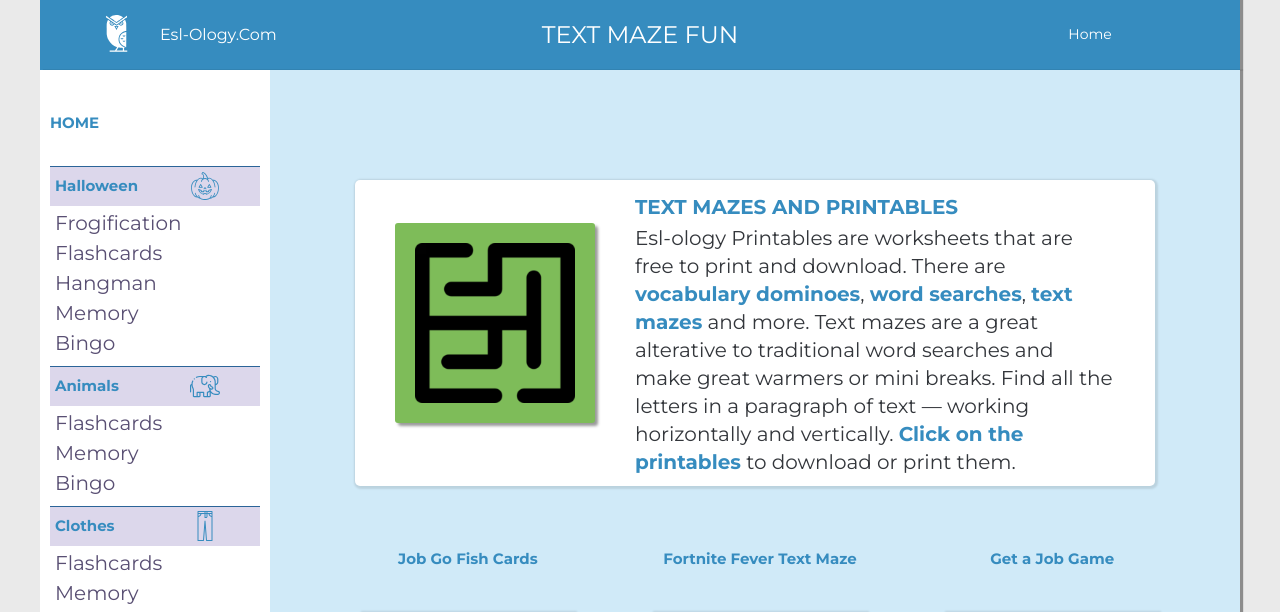
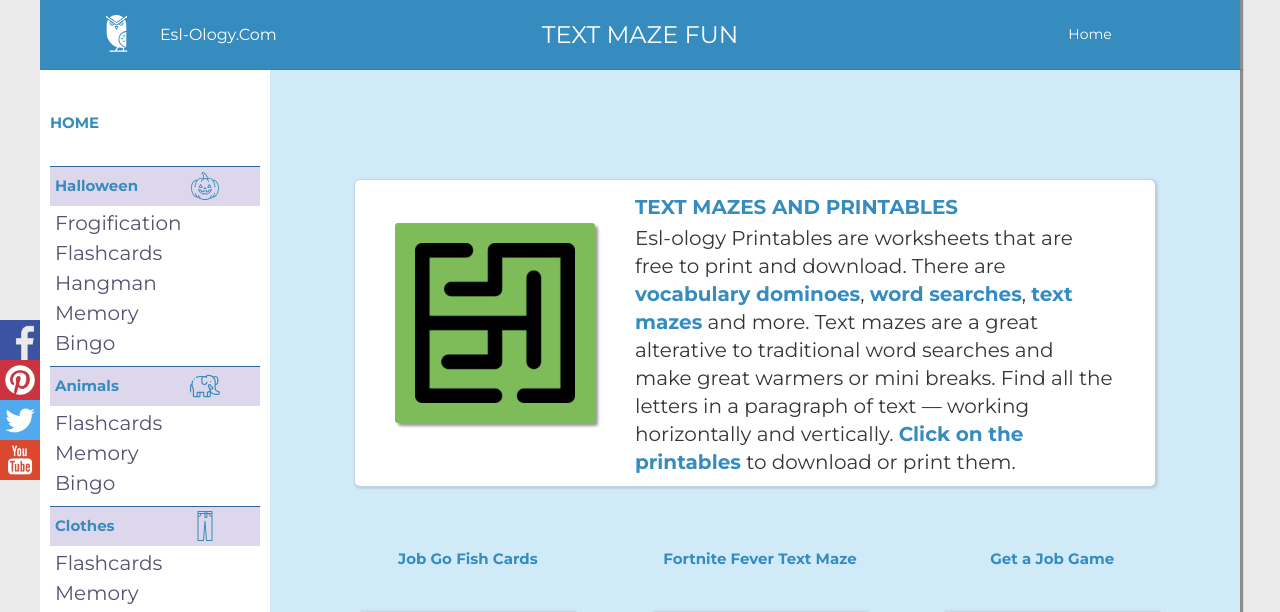
Before and after one commit to Dugsteer/Search-page, a PHP site: page / in a window 1280 px wide. Shown: the top 612 px of the page. Run offline with PHP 8.4, Linux system fonts and the light colour scheme.

Commit message:
PHP-ified

```diff
--- /dev/null
+++ b/css/social.css
@@ -0,0 +1,49 @@
+.social {
+  position: fixed;
+  display: flex;
+  flex-direction: column;
+  bottom: 50%;
+  transform: translateY(50%);
+  left: 0;
+  padding: 0;
+  margin: 0;
+  z-index: 1000;
+}
+
+.social-item {
+  width: 40px;
+  height: 40px;
+}
+
+.social-item:hover {
+  opacity: 0.9;
+  width: 42px;
+}
+
+.social-item img {
+  width: 100%;
+  cursor: pointer;
+}
+
+.social-item a {
+  padding: 0;
+  margin: 0;
+  text-decoration: none;
+  display: block;
+}
+
+@media screen and (max-width: 50em) {
+  .social {
+    bottom: 0;
+    left: 0;
+    transform: translateX(0%);
+  }
+  .social-item {
+    width: 30px;
+    height: 30px;
+  }
+  .social-item:hover {
+    width: 32px;
+    height: 32px;
+  }
+}
--- a/index.html
+++ b/index.php
@@ -14,14 +14,55 @@
     <title>Esl-ology Printables</title>
     <link rel="icon" type="image/png" href="favicon.png" ; />
     <link rel="stylesheet" href="./css/styles.css" />
+      <link rel="stylesheet" href="css/social.css">
 
        <script data-ad-client="ca-pub-6192312197226967" async src="https://pagead2.googlesyndication.com/pagead/js/adsbygoogle.js"></script>
     <script async src="https://pagead2.googlesyndication.com/pagead/js/adsbygoogle.js?client=ca-pub-6192312197226967"
      crossorigin="anonymous"></script>
-    <script src="csi.min.js"></script>
+    <!-- <script src="csi.min.js"></script> -->
   </head>
   <body>
 
+        <div class="social">
+        <div class="social-item">
+            <a href="#"
+        onclick="
+          window.open(
+            'https://www.facebook.com/sharer/sharer.php?u=https://esl-ology.com',
+            'facebook-share-dialog',
+            'width=626,height=436');
+          return false;">
+            <img src="img/social/facebook.webp">
+            </a>
+        </div>
+        <div class="social-item">
+                <a href="#"
+        onclick="
+          window.open(
+          'https://pinterest.com/pin/create/button/?url=http://esl-ology.com&media=https://esl-ology.com/img/london.png&description=Esl-ology.com%20Free%20fun%20tools%20for%20ESL%20teachers%20and%20students%20to%20use%20online.',
+              'pinterest-share-dialog',
+                'width=626,height=436');
+              return false;">
+            <img src="img/social/pinterest.webp">
+                    </a>
+            </div>
+            <div class="social-item">
+                    <a href="#"
+            onclick="
+              window.open(
+          'https://twitter.com/intent/tweet?url=http://esl-ology.com&text=Esl-ology.com%20Free%20fun%20tools%20for%20ESL%20teachers%20and%20students%20to%20use%20online.',
+              'twitter-share-dialog',
+                'width=626,height=436');
+              return false;">
+            <img src="img/social/twitter.webp">
+                    </a>
+            </div>
+
+            <div class="social-item">
+                <a href="https://www.youtube.com/channel/UCvl0weUrlWDhQOimqfRmZUA" target="_blank">
+            <img src="img/social/youtube.webp"></a>
+            </div>
+      </div>
 
     <div class="nav-bar" id="navbar">
       <a href="index.html" class="nav-bar__logo">
@@ -67,7 +108,7 @@
  </div>
 
       <div class="sidebar-container" id="sidebar">
-        <div data-include="sidebar.html"></div>
+        <?php include "./sidebar.html" ?>
       </div>
 
       <div class="introduction">
@@ -322,7 +363,7 @@
 
     <footer class="footer">
       <div class="footer__copyright" id="footer">
-        <p>© 2020 Copyright Esl-ology.com & copyright owners.</p>
+        <p>© 2021 Copyright Esl-ology.com & copyright owners.</p>
         <p>
           Image credits <a href="questions-maze-credits.html">here</a>. Thanks,
           guys!
```
Also changed, not shown: img/social/SportMemory.webp (added), img/social/facebook.png (added), img/social/facebook.webp (added), img/social/pinterest.png (added), img/social/pinterest.webp (added), img/social/twitter.png (added), img/social/twitter.webp (added), img/social/youtube.png (added), img/social/youtube.webp (added).
